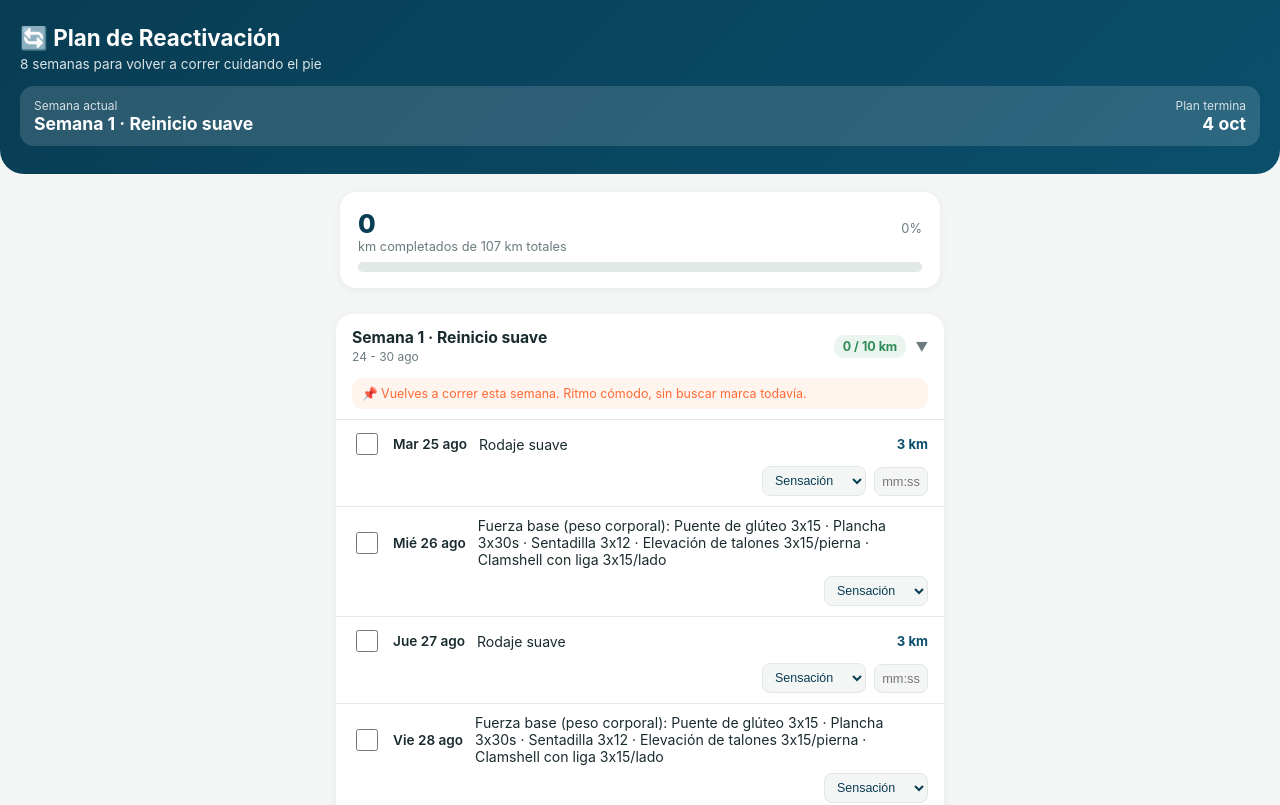
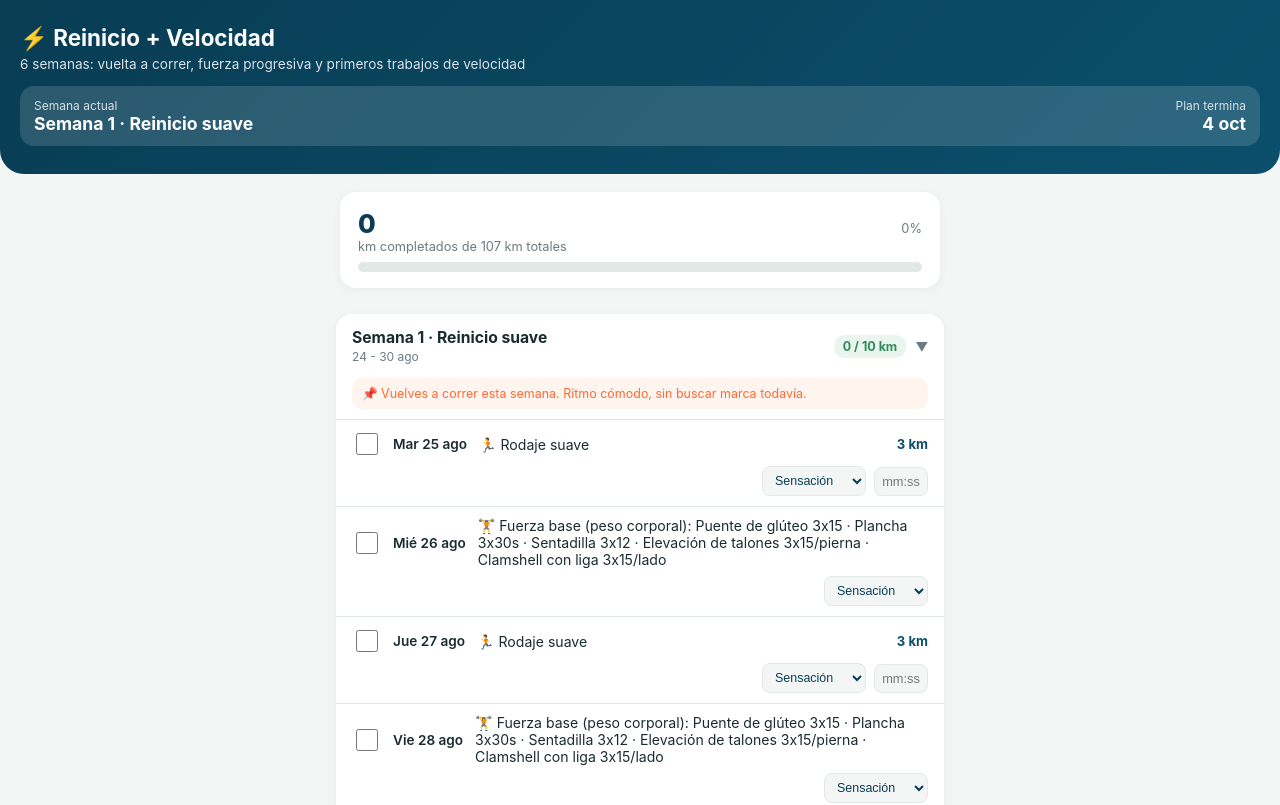
Before and after one commit to jandradeb1985/media-marathon-tracker, a React (Vite) app: page / in a window 1280 px wide. Shown: the top 805 px of the page. Built offline with nearby package versions, Linux system fonts and the light colour scheme.

Commit message:
Update App.jsx

```diff
--- a/src/App.jsx
+++ b/src/App.jsx
@@ -64,7 +64,7 @@ function WeekCard({ week, isOpen, onToggle, state, paces, feels, onToggleRun, on
         {week.runs.map(run => {
           const isDone = !!state[run.id]
           const runClass = 'run-item' + (isDone ? ' done' : '')
-          const isRunningDay = run.km > 0
+          const isRunningDay = run.type === 'run'
           return (
             <div key={run.id} className={runClass}>
               <label className="run-main">
@@ -74,7 +74,7 @@ function WeekCard({ week, isOpen, onToggle, state, paces, feels, onToggleRun, on
                   onChange={() => onToggleRun(run.id)}
                 />
                 <span className="run-day">{formatRunDate(run.date)}</span>
-                <span className="run-desc">{run.desc}</span>
+                <span className="run-desc">{isRunningDay ? '🏃 ' : '🏋️ '}{run.desc}</span>
                 {isRunningDay && <span className="run-km">{run.km} km</span>}
               </label>
               <div className="run-extra">
@@ -169,8 +169,8 @@ export default function App() {
   return (
     <>
       <header>
-        <h1>🔄 Plan de Reactivación</h1>
-        <p>8 semanas para volver a correr cuidando el pie</p>
+        <h1>⚡ Reinicio + Velocidad</h1>
+        <p>6 semanas: vuelta a correr, fuerza progresiva y primeros trabajos de velocidad</p>
         <div className="race-badge">
           <div>
             <div className="label">Semana actual</div>
@@ -200,7 +200,7 @@ export default function App() {
         {anyMolestia && (
           <div className="prediction-card">
             <div className="prediction-warning" style={{ marginTop: 0 }}>
-              🤕 Registraste al menos una sesión con molestia. Antes de seguir subiendo volumen, vale la pena confirmar con tu especialista que todo está bien.
+              🤕 Registraste al menos una sesión con molestia. Antes de seguir subiendo carga, vale la pena confirmar con tu especialista que todo está bien.
             </div>
           </div>
         )}
```
